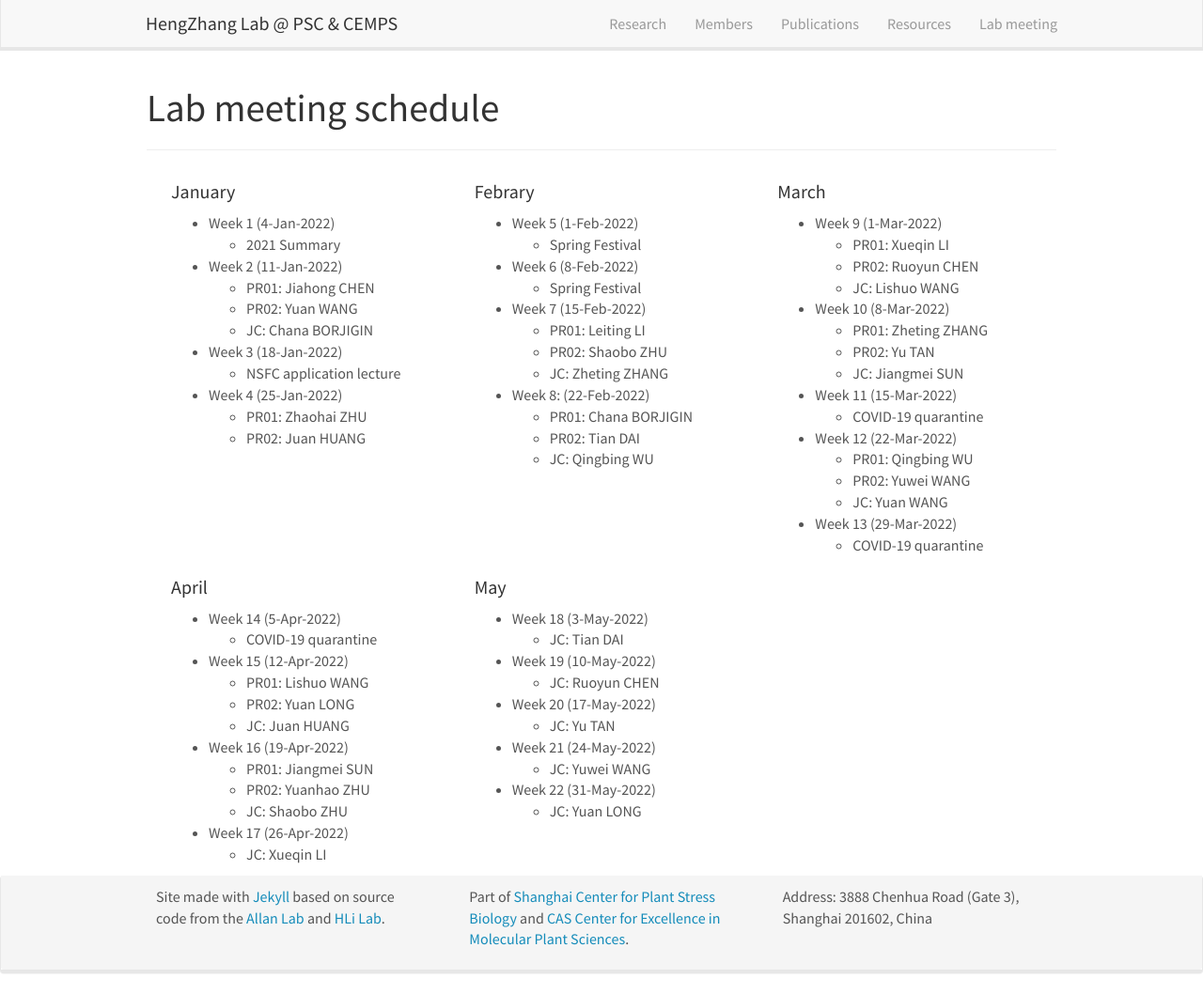
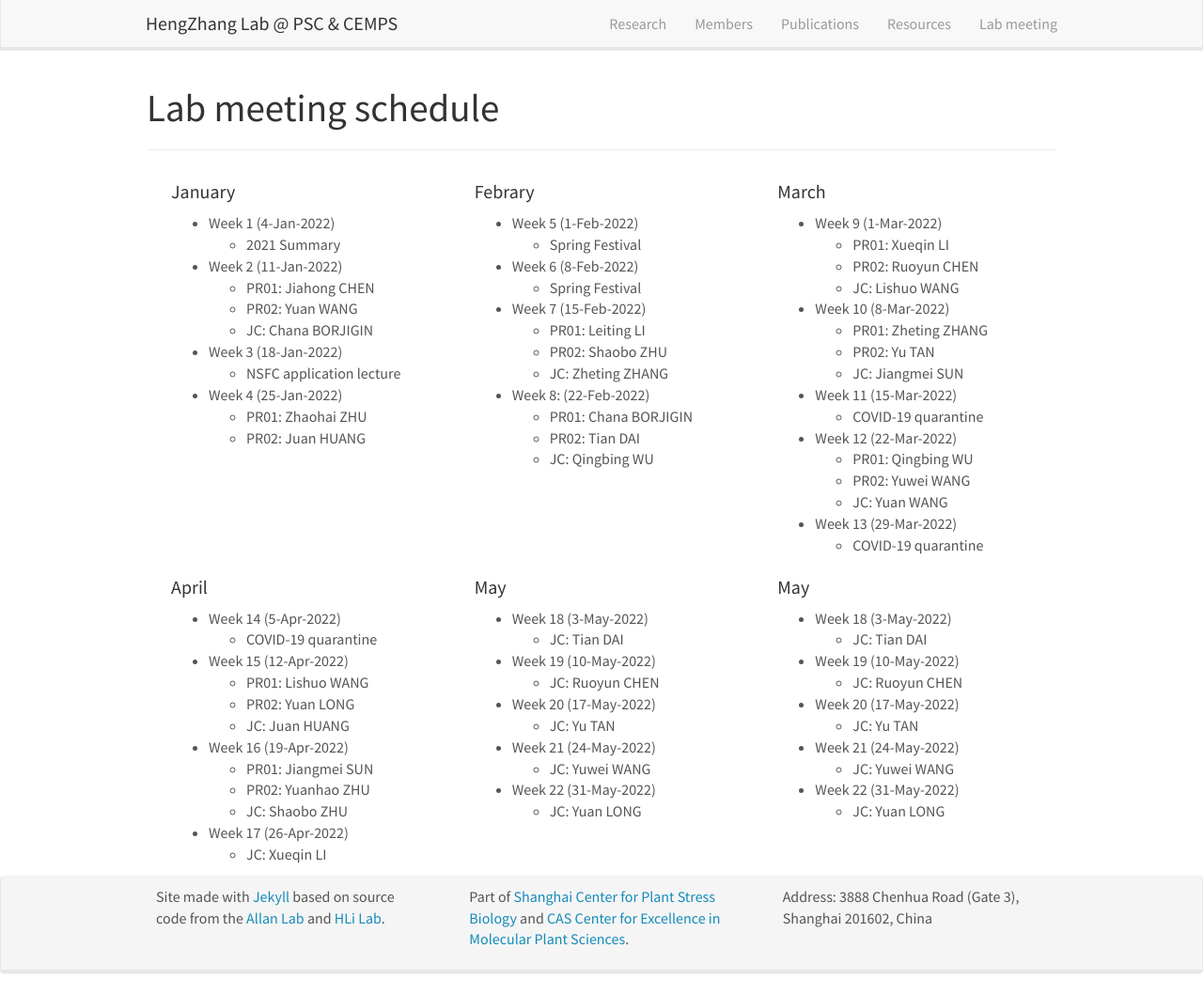
Before and after one commit to hengzhanglab/hengzhanglab.github.io, a Jekyll site: the page built from _pages/labmeeting.md, in a window 1280 px wide and 1058 px high. Shown: the whole window at 94% size. Built offline with Jekyll 4.4.1, drawn with Linux system fonts in a browser that asks for light colours; nearby versions of some CDN libraries.

Commit message:
Update labmeeting.md

```diff
--- a/_pages/labmeeting.md
+++ b/_pages/labmeeting.md
@@ -92,5 +92,18 @@ permalink: /labmeeting/
   - JC: Yuan LONG
 </div>
 
+<div class="col-sm-4 clearfix">
+#### May
+- Week 18 (3-May-2022)
+  - JC: Tian DAI
+- Week 19 (10-May-2022)
+  - JC: Ruoyun CHEN
+- Week 20 (17-May-2022)
+  - JC: Yu TAN
+- Week 21 (24-May-2022)
+  - JC: Yuwei WANG
+- Week 22 (31-May-2022)
+  - JC: Yuan LONG
+</div>
 
 ---
```
